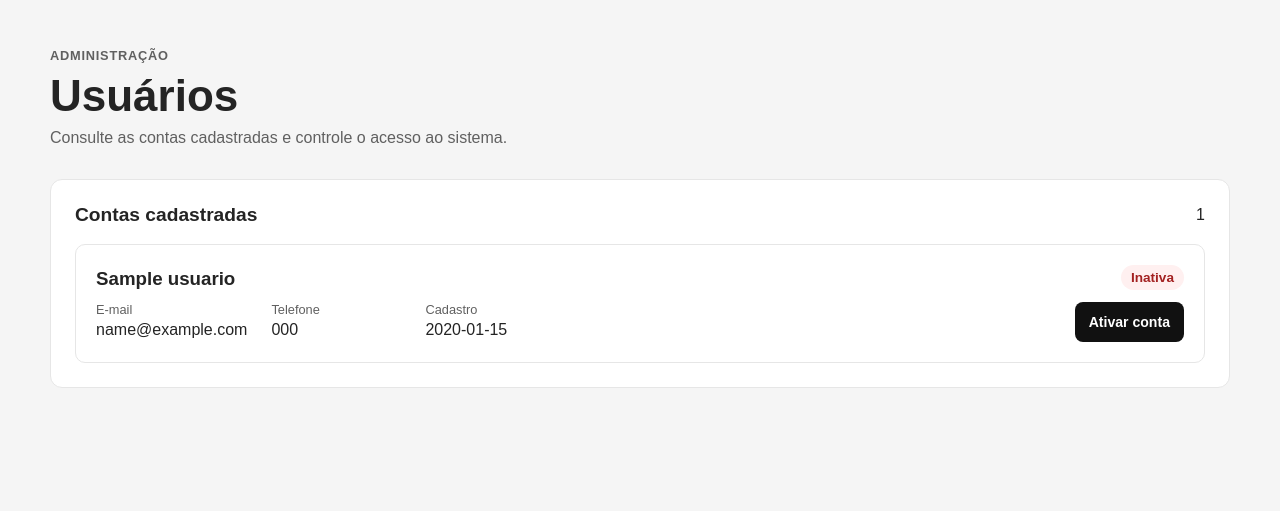
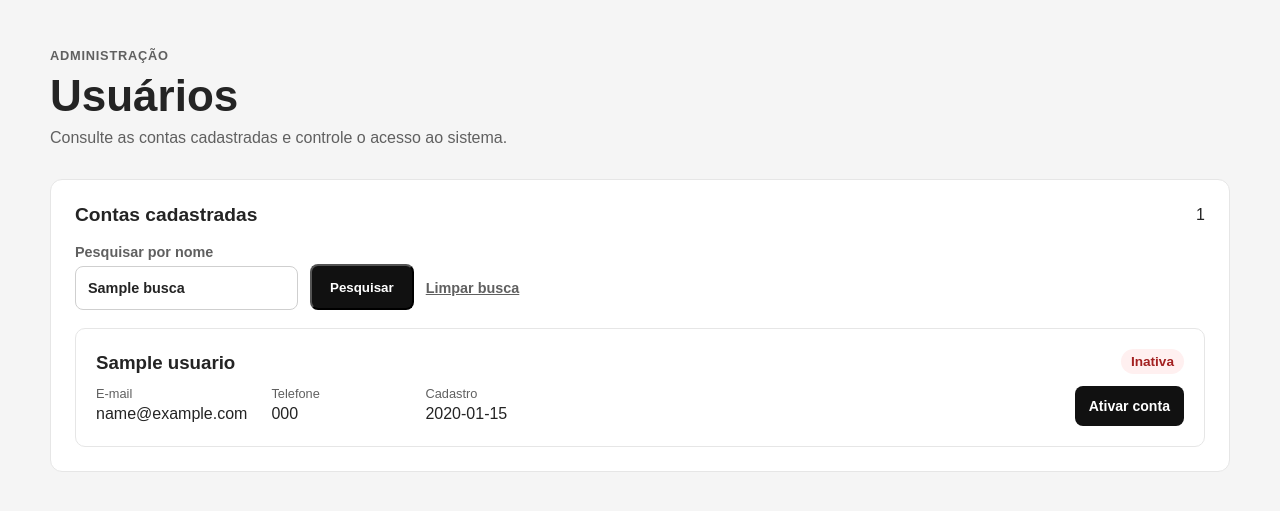
Before and after one commit to IJCC06/uber2-projeto, a Python web app: template templates/admins/usuarios.html in a window 1280 px wide. Shown: the part 72-583 px from the top of the page. Run offline with Jinja, Linux system fonts and the light colour scheme; the template is opened without the code that fills it: most values are stand-ins (such as "Sample title", 1, 10 or a date in 2020).

Commit message:
feat: adiciona busca por nome no painel administrativo
Permite pesquisar usuários e motoristas pelo nome e mantém o filtro após atualizar o status da conta. Inclui testes de aceitação e atualiza a documentação.

Co-authored-by: Copilot <223556219+Copilot@users.noreply.github.com>

```diff
--- a/static/css/home_usuarios.css
+++ b/static/css/home_usuarios.css
@@ -304,7 +304,8 @@ h1 {
     font-weight: 700;
 }
 
-.admin-ride-filter select {
+.admin-ride-filter select,
+.admin-ride-filter input[type="search"] {
     min-height: 44px;
     min-width: 190px;
     padding: 0 12px;
@@ -813,6 +814,7 @@ button:focus-visible {
     }
 
     .admin-ride-filter select,
+    .admin-ride-filter input[type="search"],
     .admin-ride-filter .primary-action {
         width: 100%;
     }
--- a/templates/admins/usuarios.html
+++ b/templates/admins/usuarios.html
@@ -33,6 +33,23 @@
                 <span class="ride-count">{{ usuarios|length }}</span>
             </div>
 
+            <form class="admin-ride-filter" action="{{ url_for('admins.usuarios') }}" method="get">
+                <label for="busca-usuario">
+                    Pesquisar por nome
+                    <input
+                        id="busca-usuario"
+                        name="busca"
+                        type="search"
+                        value="{{ busca }}"
+                        placeholder="Digite o nome do usuário"
+                    >
+                </label>
+                <button class="primary-action" type="submit">Pesquisar</button>
+                {% if busca %}
+                    <a class="admin-filter-reset" href="{{ url_for('admins.usuarios') }}">Limpar busca</a>
+                {% endif %}
+            </form>
+
             {% if usuarios %}
                 <div class="admin-user-list">
                     {% for usuario in usuarios %}
@@ -62,6 +79,7 @@
                                     action="{{ url_for('admins.atualizar_status_usuario', usuario_id=usuario.id) }}"
                                     method="post"
                                 >
+                                    <input type="hidden" name="busca" value="{{ busca }}">
                                     <input type="hidden" name="ativo" value="{{ '0' if usuario.ativo else '1' }}">
                                     <button
                                         class="{{ 'danger-action' if usuario.ativo else 'primary-action' }}"
@@ -76,8 +94,8 @@
                 </div>
             {% else %}
                 <div class="empty-state">
-                    <h3>Nenhum usuário cadastrado</h3>
-                    <p>As contas criadas aparecerão nesta lista.</p>
+                    <h3>{{ "Nenhum usuário encontrado" if busca else "Nenhum usuário cadastrado" }}</h3>
+                    <p>{{ "Tente pesquisar por outro nome." if busca else "As contas criadas aparecerão nesta lista." }}</p>
                 </div>
             {% endif %}
         </section>
```
Also changed, not shown: blueprints/admins.py (+14 -4 lines), docs/ARQUITETURA-V2.md (+1 -1 lines), templates/admins/motoristas.html (+20 -2 lines), tests/test_postgres_acceptance.py (+33 -1 lines), README.md.
